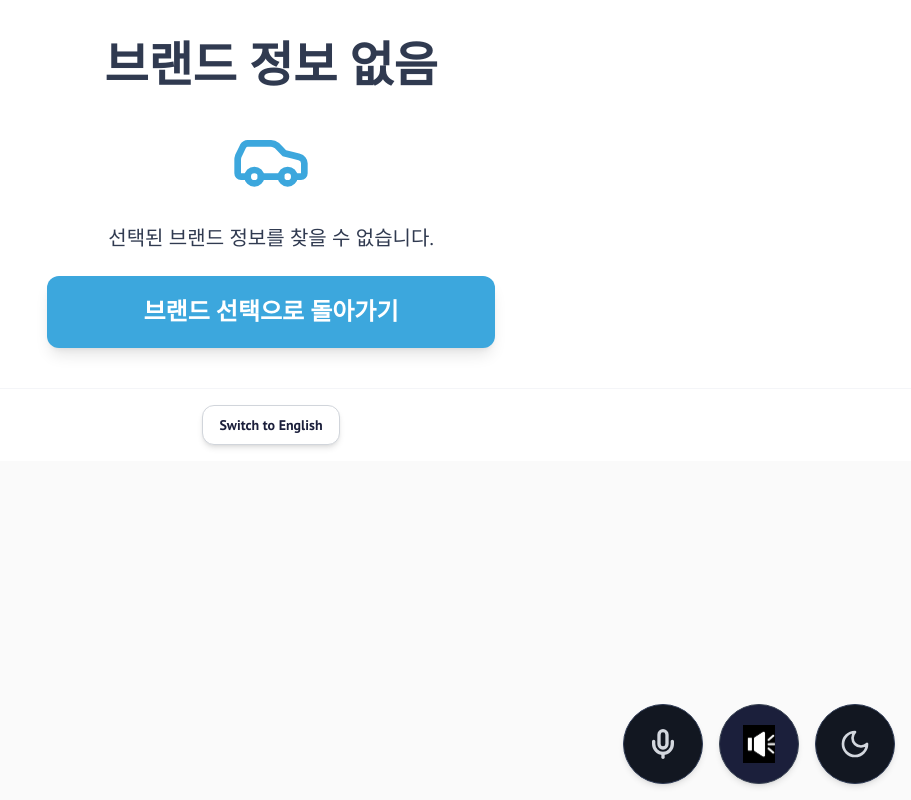
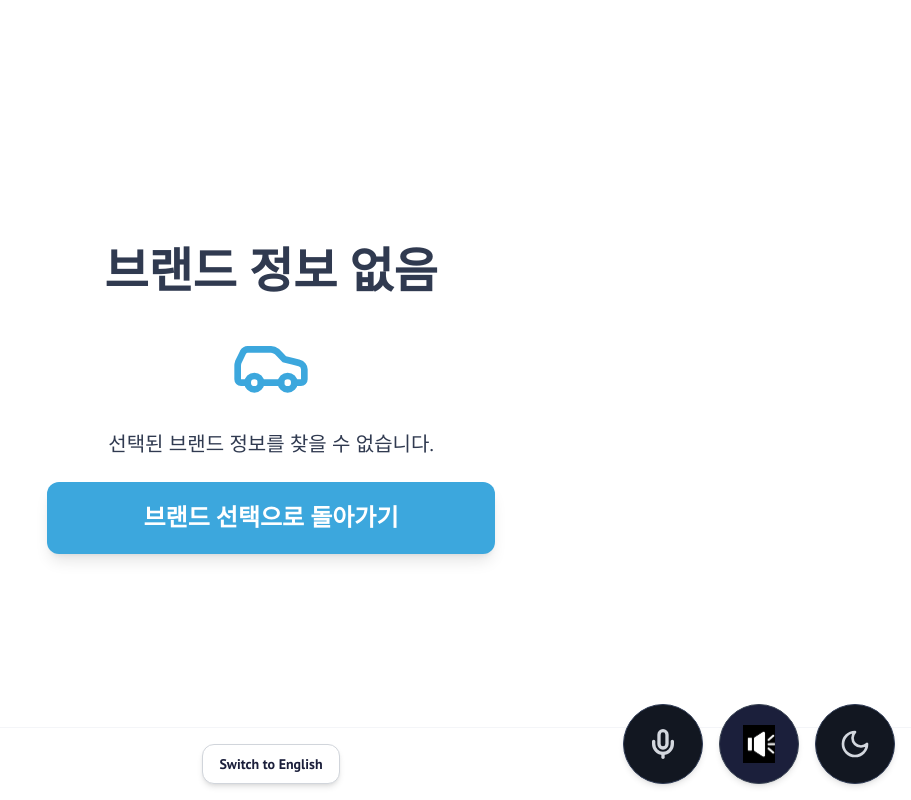
Before and after one commit to 2025-SMHRD-KDT-Languageintelligence-3/1-foinix, a Next.js app: page /select-car-model in a window 1280 px wide. Shown: the whole page, without its empty margins (369-1280 px from the left). Built offline with nearby package versions, Linux system fonts and the light colour scheme.

Commit message:
Fix vertical centering in FullScreenCard

```diff
--- a/src/components/kiosk/FullScreenCard.tsx
+++ b/src/components/kiosk/FullScreenCard.tsx
@@ -11,21 +11,25 @@ interface FullScreenCardProps {
 
 export function FullScreenCard({ children, className, title, bottomCenterAccessory }: FullScreenCardProps) {
   return (
-    <div className={cn(
-      'w-full h-full flex flex-col bg-card text-card-foreground animate-fade-in', // Root is flex-col
-      className
-    )}>
+    <div
+      className={cn(
+        "w-full min-h-dvh flex flex-col items-center justify-center relative bg-card text-card-foreground animate-fade-in",
+        className,
+      )}
+    >
       {/* Main scrollable content area */}
-      <div className="flex-grow w-full flex flex-col items-center justify-center p-6 sm:p-10 overflow-y-auto">
-        {title && <h1 className="text-4xl sm:text-5xl font-headline font-bold mb-8 text-center">{title}</h1>}
-        <div className="w-full flex flex-col items-center">
-          {children}
-        </div>
+      <div className="w-full flex flex-col items-center justify-center p-6 sm:p-10 pb-24 overflow-y-auto">
+        {title && (
+          <h1 className="text-4xl sm:text-5xl font-headline font-bold mb-8 text-center">
+            {title}
+          </h1>
+        )}
+        <div className="w-full flex flex-col items-center">{children}</div>
       </div>
 
       {/* Bottom center accessory area */}
       {bottomCenterAccessory && (
-        <div className="w-full py-4 px-6 flex justify-center items-center border-t border-border/30 shrink-0">
+        <div className="absolute bottom-0 left-0 right-0 py-4 px-6 flex justify-center items-center border-t border-border/30">
           {bottomCenterAccessory}
         </div>
       )}
```
